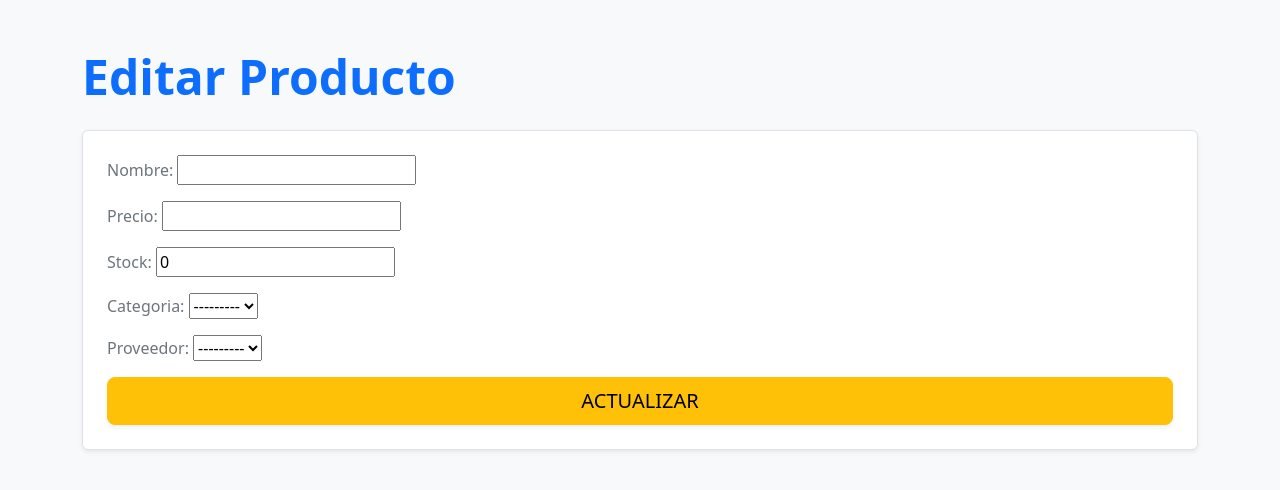
After one commit to Fbi4n/django_inventario, a Django app: template inventario/templates/inventario/editar_producto.html in a window 1280 px wide. The commit adds this page. Shown: the top 490 px of the page. Run offline with Django 5.2, Linux system fonts and the light colour scheme; the template is opened without the code that fills it: values that come from a table or form of the project are taken from there, others are empty; parts of the project's set-up code (start-up, migrations or seed data) failed here and were passed over.

Commit message:
Completando CRUD/U Productos

```diff
--- /dev/null
+++ b/inventario/templates/inventario/editar_producto.html
@@ -0,0 +1,25 @@
+<!DOCTYPE html>
+<html lang="en">
+<head>
+    <meta charset="UTF-8">
+    <meta name="viewport" content="width=device-width, initial-scale=1.0">
+     <link href="https://cdn.jsdelivr.net/npm/bootstrap@5.3.3/dist/css/bootstrap.min.css" rel="stylesheet">
+    <title>Editar Producto</title>
+</head>
+<body class="container mt-5 bg-light">
+    <h1 class="mb-4 display-5 fw-bold text-primary">Editar Producto</h1>
+
+    <form method="POST" class="shadow-sm p-4 mb-5 bg-white rounded border">
+        {% csrf_token %}
+
+        <div class="mb-3 text-secondary">
+            {{ form.as_p }}
+        </div>
+
+        <button type='submit' class="btn btn-warning btn-lg w-100 shadow-sm">
+            ACTUALIZAR
+        </button>
+    </form>
+
+</body>
+</html>
--- a/inventario/templates/inventario/lista_productos.html
+++ b/inventario/templates/inventario/lista_productos.html
@@ -16,6 +16,7 @@
                 <th>Nombre</th>
                 <th>Precio</th>
                 <th>Stock</th>
+                <th>ACCIONES</th>
             </tr>
         </thead>
         <tbody>
@@ -25,6 +26,11 @@
                     <td>{{ producto.nombre }}</td>
                     <td>{{ producto.precio }}</td>
                     <td>{{ producto.stock}}</td>
+                    <td>
+                        <a href="/productos/{{ producto.id }}/editar" class="btn btn-warning btn-sm">
+                        EDITAR
+                        </a>
+                    </td>
 
                 </tr>
             {% endfor %}
--- a/inventario/urls.py
+++ b/inventario/urls.py
@@ -1,7 +1,8 @@
 from django.urls import path
-from .views import lista_productos, crear_producto
+from .views import lista_productos, crear_producto, editar_producto
 
 urlpatterns = [
     path('productos/', lista_productos, name='lista_productos'),
     path('producto/crear/', crear_producto, name='crear_producto'),
+    path('productos/<int=id>/editar/', editar_producto, name='editar_producto'),
 ]
```
Also changed, not shown: inventario/views.py (+23 -1 lines).
